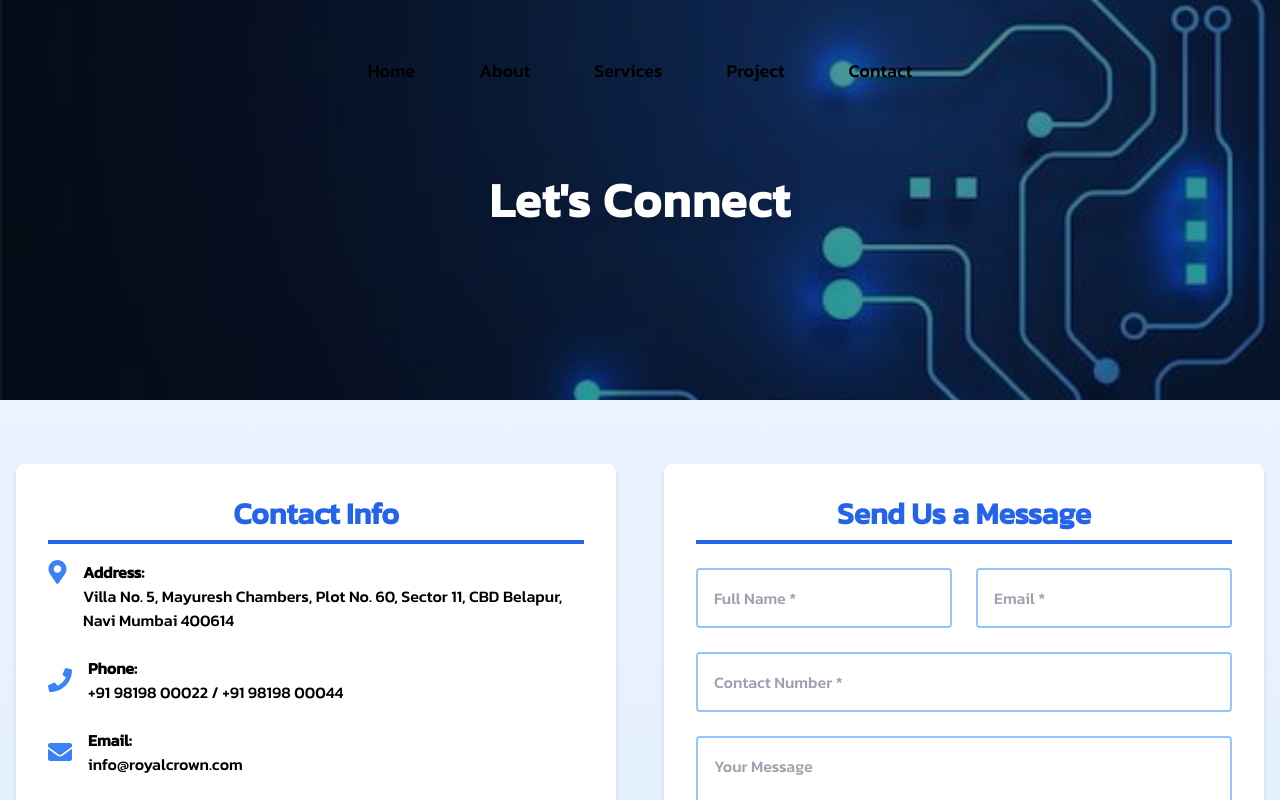
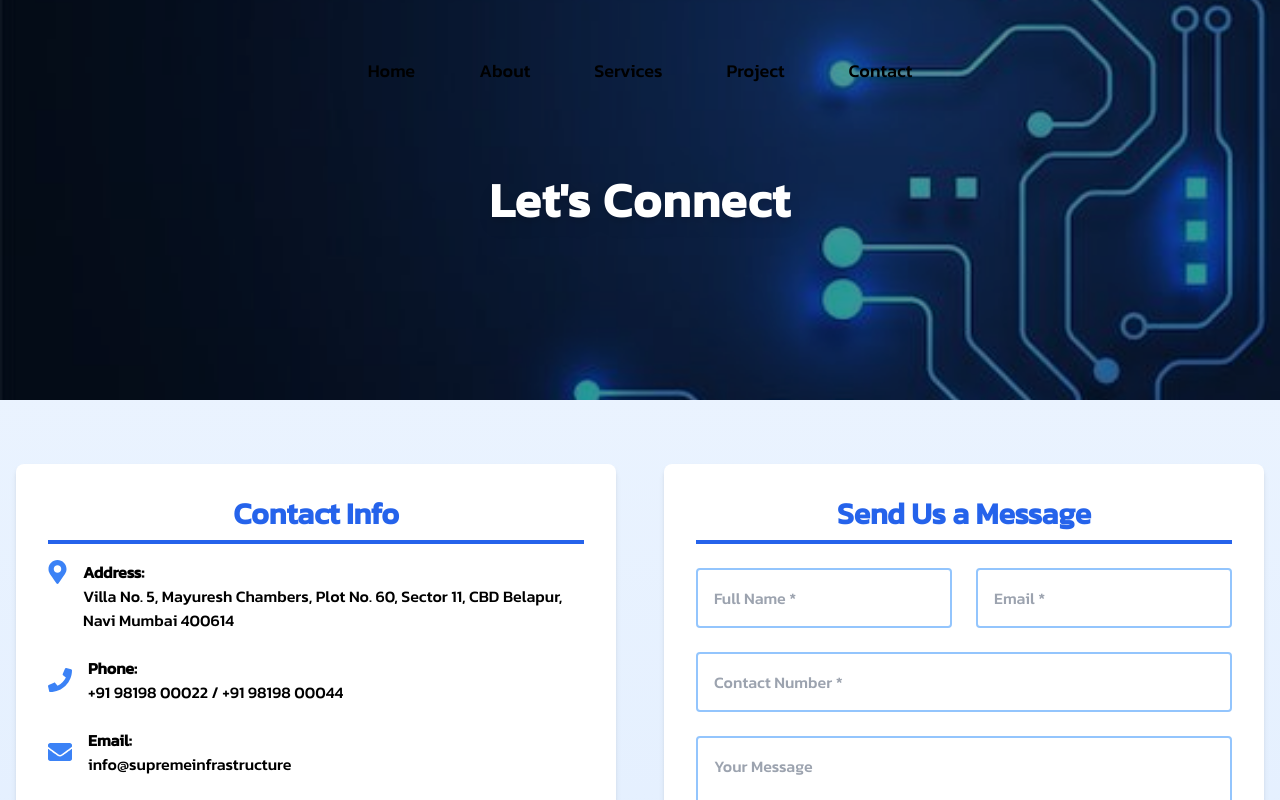
Before and after one commit to AkshayKalamkarr/supremeinfrastructure, a Next.js app: page /contact in a window 1280 px wide. Shown: the top 800 px of the page. Built offline with nearby package versions, Linux system fonts and the light colour scheme.

Commit message:
new code

```diff
--- a/app/contact/page.jsx
+++ b/app/contact/page.jsx
@@ -76,7 +76,7 @@ export default function Contact() {
                 <FaEnvelope className="text-2xl text-blue-500" />
                 <div>
                   <p className="font-semibold">Email:</p>
-                  <p>info@royalcrown.com</p>
+                  <p>info@supremeinfrastructure</p>
                 </div>
               </div>
             </div>
```
